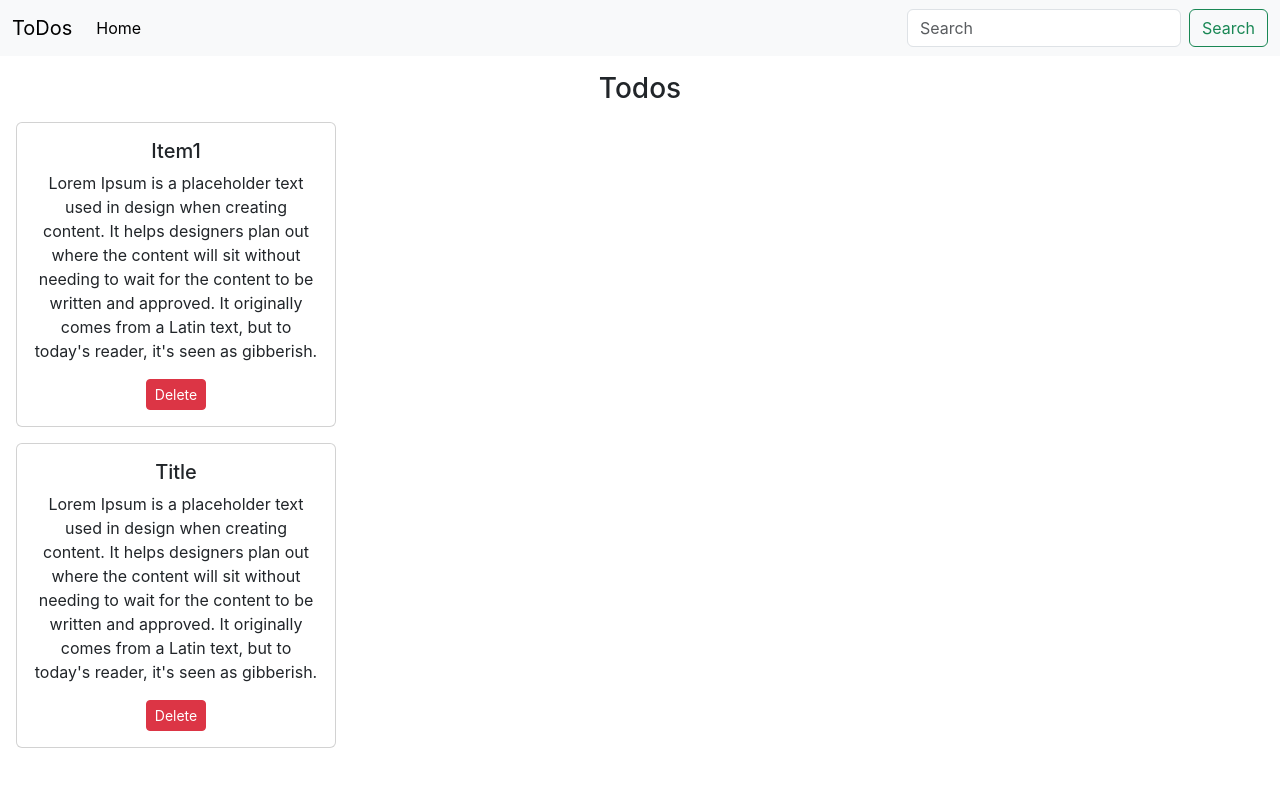
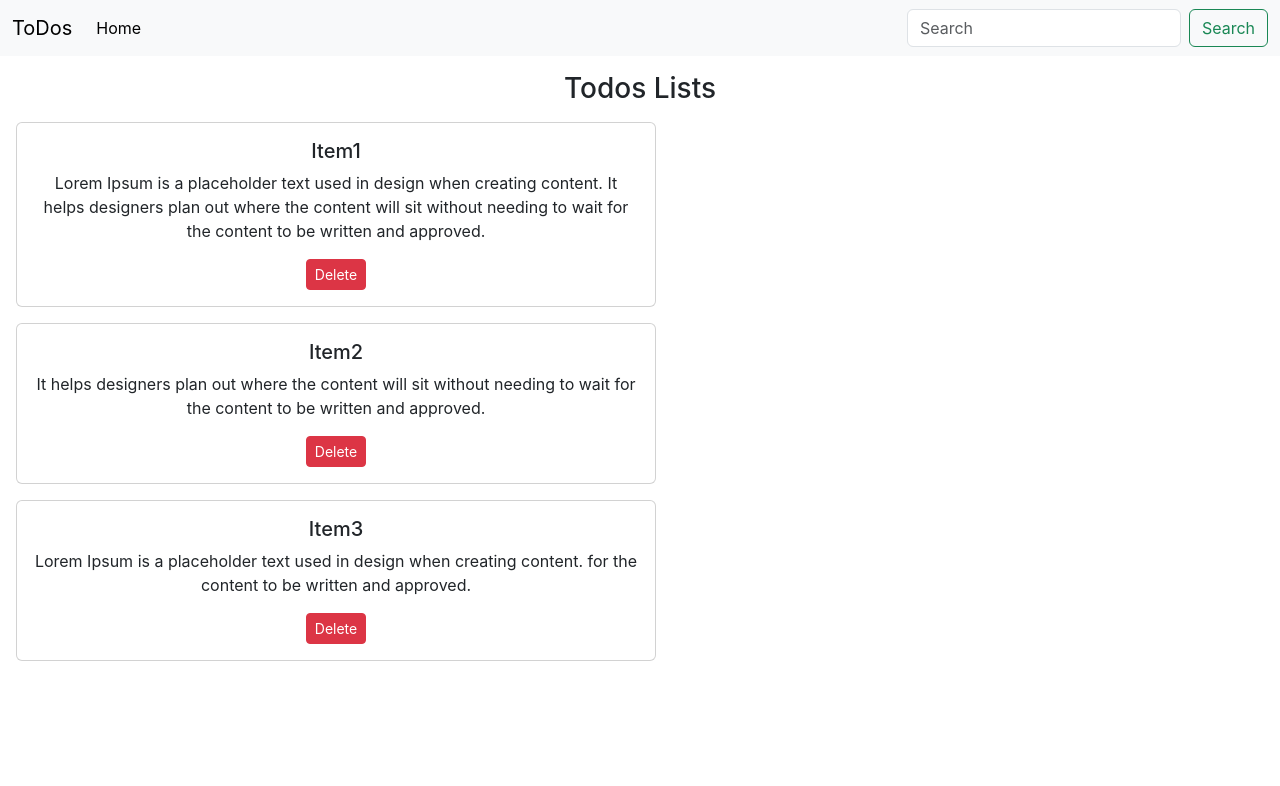
Before and after one commit to DoDoxD1/todos, a React (Create React App) app: page / in a window 1280 px wide. Shown: the top 786 px of the page. Built offline with nearby package versions, Linux system fonts and the light colour scheme.

Commit message:
delete function implement

```diff
--- a/src/App.js
+++ b/src/App.js
@@ -1,17 +1,40 @@
 import './App.css';
 import Header from './MyComponents/header';
 import Footer from './MyComponents/Footer';
-import TodoItem from './MyComponents/TodoItem';
 import Todo from './MyComponents/Todo';
+import { useState } from 'react';
 
 function App() {
-  // let todos = {};
+  const [todos, setTodos] = useState([
+    {
+      sno: 1,
+      title: 'Item1',
+      desc: 'Lorem Ipsum is a placeholder text used in design when creating content. It helps designers plan out where the content will sit without needing to wait for the content to be written and approved.',
+    },
+    {
+      sno: 2,
+      title: 'Item2',
+      desc: 'It helps designers plan out where the content will sit without needing to wait for the content to be written and approved.',
+    },
+    {
+      sno: 3,
+      title: 'Item3',
+      desc: 'Lorem Ipsum is a placeholder text used in design when creating content. for the content to be written and approved.',
+    },
+  ]);
+
+  const deleteTodo = (todoitem) => {
+    // console.log('Im delete', todoitem);
+    setTodos(
+      todos.filter((todo) => {
+        return todo !== todoitem;
+      })
+    );
+  };
   return (
     <>
       <Header />
-      <Todo />
-      <TodoItem title="Item1" />
-      <TodoItem />
+      <Todo todos={todos} deleteTodo={deleteTodo} />
       <Footer />
     </>
   );
--- a/src/MyComponents/Footer.js
+++ b/src/MyComponents/Footer.js
@@ -2,7 +2,7 @@ import React from 'react';
 
 export default function Footer() {
   let FooterStyle = {
-    'margin-top': '100vh',
+    marginTop: '100vh',
   };
   return (
     <div className="bg-dark text-light p-3 text-center" style={FooterStyle}>
--- a/src/MyComponents/Todo.js
+++ b/src/MyComponents/Todo.js
@@ -1,10 +1,22 @@
 import React from 'react';
+import TodoItem from './TodoItem';
 
-export default function Todo() {
+export default function Todo({ todos, deleteTodo }) {
   return (
     <>
       <div className="text-center mt-3">
-        <h3>Todos</h3>
+        <h3>Todos Lists</h3>
+        {todos.length === 0
+          ? 'No Todos to Display'
+          : todos.map((todoitem) => {
+              return (
+                <TodoItem
+                  todo={todoitem}
+                  key={todoitem.sno}
+                  deleteTodo={deleteTodo}
+                />
+              );
+            })}
       </div>
     </>
   );
--- a/src/MyComponents/TodoItem.js
+++ b/src/MyComponents/TodoItem.js
@@ -1,26 +1,33 @@
 import React from 'react';
 
-export default function TodoItem(props) {
+export default function TodoItem({ todo, deleteTodo }) {
   let style = {
-    width: '20rem',
+    width: '40rem',
   };
   return (
     <>
       <div className="card m-3 " style={style}>
         <div className="card-body text-center">
-          <h5 className="card-title">{props.title}</h5>
-          <p className="card-text">{props.desc}</p>
-          <button className="btn btn-sm btn-danger">Delete</button>
+          <h5 className="card-title">{todo.title}</h5>
+          <p className="card-text">{todo.desc}</p>
+          <button
+            className="btn btn-sm btn-danger"
+            onClick={() => {
+              deleteTodo(todo);
+            }}
+          >
+            Delete
+          </button>
         </div>
       </div>
     </>
   );
 }
 
-TodoItem.defaultProps = {
-  title: 'Title',
-  desc: "Lorem Ipsum is a placeholder text used in design when creating content. It helps designers plan out where the content will sit without needing to wait for the content to be written and approved. It originally comes from a Latin text, but to today's reader, it's seen as gibberish.",
-};
+// TodoItem.defaultProps = {
+//   title: 'Title',
+//   desc: "Lorem Ipsum is a placeholder text used in design when creating content. It helps designers plan out where the content will sit without needing to wait for the content to be written and approved. It originally comes from a Latin text, but to today's reader, it's seen as gibberish.",
+// };
 
 // TodoItem.prototype = {
 //   title: PropTypes.String,
```
